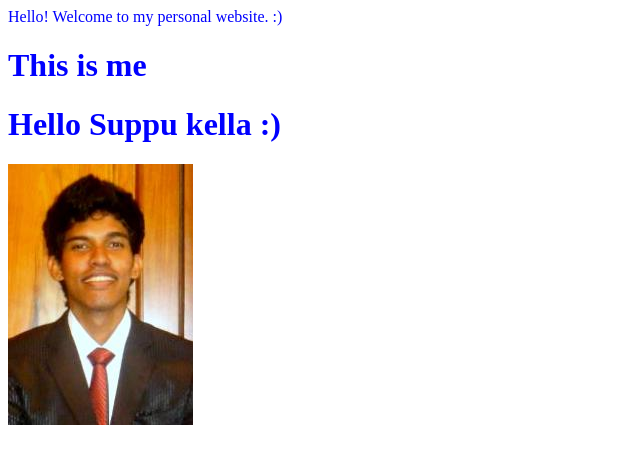
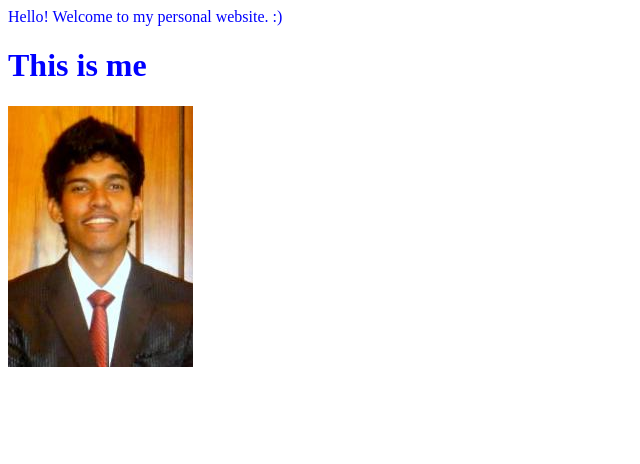
Before and after one commit to JinaBoy/jinaboy.github.io, a plain HTML site: page index.html in a window 1280 px wide. Shown: the whole page, without its empty margins (0-640 px from the left). Drawn offline with Linux system fonts and the light colour scheme.

Commit message:
commented

```diff
--- a/index.html
+++ b/index.html
@@ -11,7 +11,7 @@
   <body>
     <div id="welcome">Hello! Welcome to my personal website. :)</div>
 	<h1>This is me</h1>
-	<h1>Hello Suppu kella :) </h1>
+	<!--<h1>Hello Suppu kella :) </h1>-->
 	<img src="img/jin.jpg" alt="Jina Boy">
 
     <!-- <script type="text/javascript" src="js/index.js"></script> -->
```
